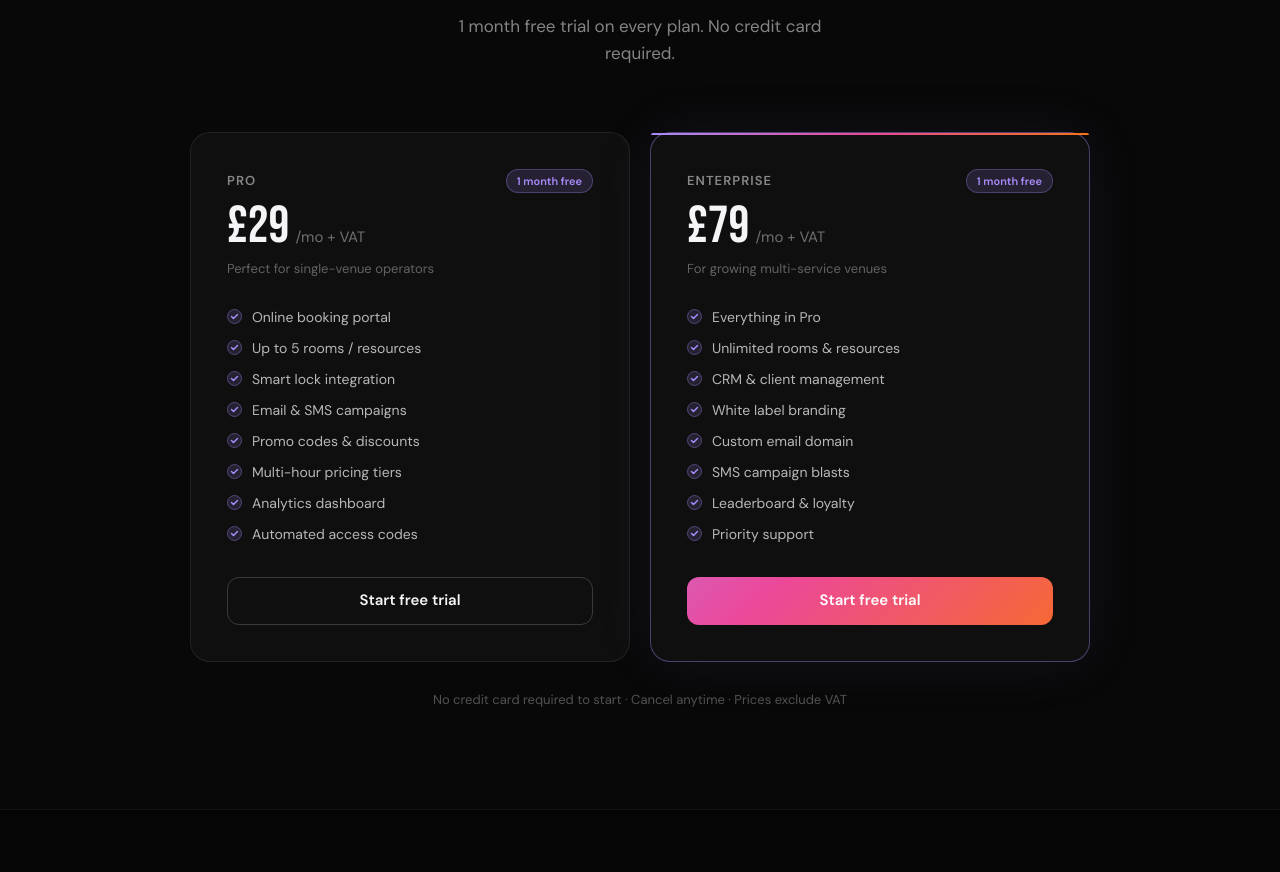
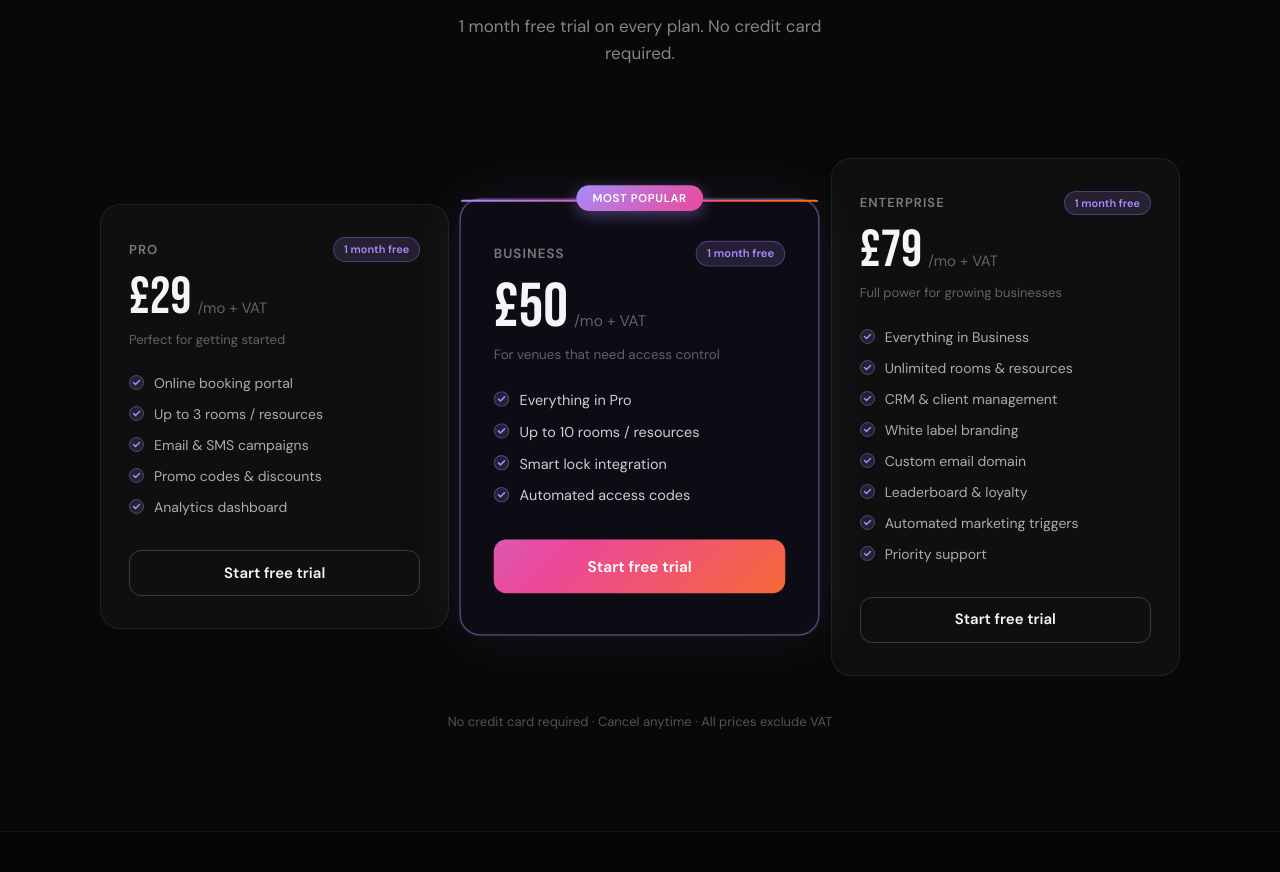
Before and after one commit to pa-tech-labs/lumentry-site, a React (Vite) app: page / in a window 1280 px wide. Shown: the part 2900-3772 px from the top of the page. Built offline with nearby package versions, Linux system fonts and the light colour scheme.

Commit message:
feat: 3-tier pricing — Pro £29, Business £50 (most popular), Enterprise £79

```diff
--- a/src/App.tsx
+++ b/src/App.tsx
@@ -2,7 +2,7 @@ import { useState, useEffect, useRef } from 'react'
 
 // ── Types ─────────────────────────────────────────────────────────────────────
 
-type Plan = 'pro' | 'enterprise'
+type Plan = 'pro' | 'business' | 'enterprise'
 type ModalStep = 1 | 2 | 3
 
 interface FormData {
@@ -92,23 +92,27 @@ const MARQUEE_ITEMS = [
 
 const PRO_FEATURES = [
   'Online booking portal',
-  'Up to 5 rooms / resources',
-  'Smart lock integration',
+  'Up to 3 rooms / resources',
   'Email & SMS campaigns',
   'Promo codes & discounts',
-  'Multi-hour pricing tiers',
   'Analytics dashboard',
+]
+
+const BUSINESS_FEATURES = [
+  'Everything in Pro',
+  'Up to 10 rooms / resources',
+  'Smart lock integration',
   'Automated access codes',
 ]
 
 const ENTERPRISE_FEATURES = [
-  'Everything in Pro',
+  'Everything in Business',
   'Unlimited rooms & resources',
   'CRM & client management',
   'White label branding',
   'Custom email domain',
-  'SMS campaign blasts',
   'Leaderboard & loyalty',
+  'Automated marketing triggers',
   'Priority support',
 ]
 
@@ -491,11 +495,105 @@ function BookingModes() {
 
 // ── Pricing ───────────────────────────────────────────────────────────────────
 
+const FREE_BADGE = (
+  <span style={{
+    fontSize: '11px', fontWeight: 700, padding: '3px 10px',
+    background: 'rgba(167,139,250,0.15)', border: '1px solid rgba(167,139,250,0.3)',
+    borderRadius: '999px', color: '#a78bfa',
+  }}>1 month free</span>
+)
+
+function PricingCard({
+  plan, price, tagline, features, featured, onTrialClick,
+}: {
+  plan: Plan
+  price: string
+  tagline: string
+  features: string[]
+  featured?: boolean
+  onTrialClick: (plan: Plan) => void
+}) {
+  const label = plan === 'pro' ? 'Pro' : plan === 'business' ? 'Business' : 'Enterprise'
+
+  return (
+    <div style={{
+      background: featured ? '#0d0b14' : '#0f0f0f',
+      border: featured ? '1px solid rgba(167,139,250,0.5)' : '1px solid rgba(255,255,255,0.07)',
+      borderRadius: '20px',
+      padding: featured ? '40px 32px' : '32px 28px',
+      position: 'relative',
+      display: 'flex', flexDirection: 'column',
+      boxShadow: featured ? '0 0 60px rgba(167,139,250,0.1), 0 0 0 1px rgba(167,139,250,0.15)' : 'none',
+      transform: featured ? 'scale(1.03)' : 'scale(1)',
+      zIndex: featured ? 1 : 0,
+      transition: 'box-shadow 0.25s',
+    }}>
+      {/* Gradient top border for Business */}
+      {featured && (
+        <div style={{
+          position: 'absolute', top: 0, left: 0, right: 0, height: '2px',
+          background: 'linear-gradient(90deg, #a78bfa, #ec4899, #f97316)',
+          borderRadius: '20px 20px 0 0',
+        }} />
+      )}
+
+      {/* Most Popular badge */}
+      {featured && (
+        <div style={{
+          position: 'absolute', top: '-14px', left: '50%', transform: 'translateX(-50%)',
+          background: 'linear-gradient(135deg, #a78bfa, #ec4899)',
+          color: '#fff', fontSize: '11px', fontWeight: 800,
+          padding: '4px 16px', borderRadius: '999px',
+          letterSpacing: '0.06em', textTransform: 'uppercase', whiteSpace: 'nowrap',
+          boxShadow: '0 4px 16px rgba(167,139,250,0.4)',
+        }}>
+          Most Popular
+        </div>
+      )}
+
+      <div style={{ marginBottom: '24px' }}>
+        <div style={{ display: 'flex', alignItems: 'center', justifyContent: 'space-between', marginBottom: '10px' }}>
+          <span style={{ fontSize: '13px', fontWeight: 700, color: 'rgba(255,255,255,0.45)', letterSpacing: '0.08em', textTransform: 'uppercase' }}>{label}</span>
+          {FREE_BADGE}
+        </div>
+        <div style={{ display: 'flex', alignItems: 'baseline', gap: '6px' }}>
+          <span style={{
+            fontFamily: "'Bebas Neue', sans-serif",
+            fontSize: featured ? '60px' : '52px',
+            color: '#f5f5f7', lineHeight: 1,
+          }}>{price}</span>
+          <span style={{ fontSize: '15px', color: 'rgba(255,255,255,0.35)' }}>/mo + VAT</span>
+        </div>
+        <p style={{ fontSize: '13px', color: 'rgba(255,255,255,0.35)', margin: '6px 0 0' }}>{tagline}</p>
+      </div>
+
+      <div style={{ display: 'flex', flexDirection: 'column', gap: '10px', marginBottom: '32px', flex: 1 }}>
+        {features.map(f => (
+          <div key={f} style={{ display: 'flex', alignItems: 'flex-start', gap: '10px' }}>
+            <CheckIcon />
+            <span style={{ fontSize: '14px', color: featured ? 'rgba(255,255,255,0.8)' : 'rgba(255,255,255,0.65)' }}>{f}</span>
+          </div>
+        ))}
+      </div>
+
+      <button
+        onClick={() => onTrialClick(plan)}
+        className={featured ? 'grad-btn' : 'ghost-btn'}
+        style={{ width: '100%', height: featured ? '52px' : '46px', borderRadius: '12px', fontSize: '15px', fontWeight: 600 }}
+      >
+        Start free trial
+      </button>
+    </div>
+  )
+}
+
 function Pricing({ onTrialClick }: { onTrialClick: (plan?: Plan) => void }) {
+  const handleClick = (plan: Plan) => onTrialClick(plan)
+
   return (
     <section id="pricing" style={{ padding: '100px 24px' }}>
-      <div style={{ maxWidth: '900px', margin: '0 auto' }}>
-        <div style={{ textAlign: 'center', marginBottom: '64px' }}>
+      <div style={{ maxWidth: '1080px', margin: '0 auto' }}>
+        <div style={{ textAlign: 'center', marginBottom: '72px' }}>
           <p style={{ fontSize: '13px', fontWeight: 600, color: '#f97316', letterSpacing: '0.1em', textTransform: 'uppercase', marginBottom: '16px' }}>
             Simple pricing
           </p>
@@ -512,89 +610,42 @@ function Pricing({ onTrialClick }: { onTrialClick: (plan?: Plan) => void }) {
           </p>
         </div>
 
-        <div style={{ display: 'grid', gridTemplateColumns: 'repeat(auto-fit, minmax(300px, 1fr))', gap: '20px' }}>
-          {/* Pro */}
-          <div className="pricing-card">
-            <div style={{ marginBottom: '28px' }}>
-              <div style={{ display: 'flex', alignItems: 'center', justifyContent: 'space-between', marginBottom: '8px' }}>
-                <span style={{ fontSize: '13px', fontWeight: 700, color: 'rgba(255,255,255,0.5)', letterSpacing: '0.08em', textTransform: 'uppercase' }}>Pro</span>
-                <span style={{
-                  fontSize: '11px', fontWeight: 700, padding: '3px 10px',
-                  background: 'rgba(167,139,250,0.15)', border: '1px solid rgba(167,139,250,0.3)',
-                  borderRadius: '999px', color: '#a78bfa',
-                }}>1 month free</span>
-              </div>
-              <div style={{ display: 'flex', alignItems: 'baseline', gap: '6px' }}>
-                <span style={{ fontFamily: "'Bebas Neue', sans-serif", fontSize: '52px', color: '#f5f5f7', lineHeight: 1 }}>£29</span>
-                <span style={{ fontSize: '15px', color: 'rgba(255,255,255,0.4)' }}>/mo + VAT</span>
-              </div>
-              <p style={{ fontSize: '13px', color: 'rgba(255,255,255,0.35)', margin: '6px 0 0' }}>Perfect for single-venue operators</p>
-            </div>
-
-            <div style={{ display: 'flex', flexDirection: 'column', gap: '10px', marginBottom: '32px' }}>
-              {PRO_FEATURES.map(f => (
-                <div key={f} style={{ display: 'flex', alignItems: 'flex-start', gap: '10px' }}>
-                  <CheckIcon />
-                  <span style={{ fontSize: '14px', color: 'rgba(255,255,255,0.7)' }}>{f}</span>
-                </div>
-              ))}
-            </div>
-
-            <button
-              onClick={() => onTrialClick('pro')}
-              className="ghost-btn"
-              style={{ width: '100%', height: '48px', borderRadius: '12px', fontSize: '15px', fontWeight: 600 }}
-            >
-              Start free trial
-            </button>
-          </div>
-
-          {/* Enterprise */}
-          <div className="pricing-card featured">
-            {/* Gradient top border */}
-            <div style={{
-              position: 'absolute', top: 0, left: 0, right: 0, height: '2px',
-              background: 'linear-gradient(90deg, #a78bfa, #ec4899, #f97316)',
-              borderRadius: '20px 20px 0 0',
-            }} />
-
-            <div style={{ marginBottom: '28px' }}>
-              <div style={{ display: 'flex', alignItems: 'center', justifyContent: 'space-between', marginBottom: '8px' }}>
-                <span style={{ fontSize: '13px', fontWeight: 700, color: 'rgba(255,255,255,0.5)', letterSpacing: '0.08em', textTransform: 'uppercase' }}>Enterprise</span>
-                <span style={{
-                  fontSize: '11px', fontWeight: 700, padding: '3px 10px',
-                  background: 'rgba(167,139,250,0.15)', border: '1px solid rgba(167,139,250,0.3)',
-                  borderRadius: '999px', color: '#a78bfa',
-                }}>1 month free</span>
-              </div>
-              <div style={{ display: 'flex', alignItems: 'baseline', gap: '6px' }}>
-                <span style={{ fontFamily: "'Bebas Neue', sans-serif", fontSize: '52px', color: '#f5f5f7', lineHeight: 1 }}>£79</span>
-                <span style={{ fontSize: '15px', color: 'rgba(255,255,255,0.4)' }}>/mo + VAT</span>
-              </div>
-              <p style={{ fontSize: '13px', color: 'rgba(255,255,255,0.35)', margin: '6px 0 0' }}>For growing multi-service venues</p>
-            </div>
-
-            <div style={{ display: 'flex', flexDirection: 'column', gap: '10px', marginBottom: '32px' }}>
-              {ENTERPRISE_FEATURES.map(f => (
-                <div key={f} style={{ display: 'flex', alignItems: 'flex-start', gap: '10px' }}>
-                  <CheckIcon />
-                  <span style={{ fontSize: '14px', color: 'rgba(255,255,255,0.7)' }}>{f}</span>
-                </div>
-              ))}
-            </div>
-
-            <button
-              onClick={() => onTrialClick('enterprise')}
-              className="grad-btn"
-              style={{ width: '100%', height: '48px', borderRadius: '12px', fontSize: '15px' }}
-            >
-              Start free trial
-            </button>
-          </div>
+        {/* Extra top padding to make room for the "Most Popular" pill that pops above the Business card */}
+        <div style={{
+          display: 'grid',
+          gridTemplateColumns: 'repeat(3, 1fr)',
+          gap: '16px',
+          alignItems: 'center',
+          paddingTop: '18px',
+        }}
+          className="pricing-grid"
+        >
+          <PricingCard
+            plan="pro"
+            price="£29"
+            tagline="Perfect for getting started"
+            features={PRO_FEATURES}
+            onTrialClick={handleClick}
+          />
+          <PricingCard
+            plan="business"
+            price="£50"
+            tagline="For venues that need access control"
+            features={BUSINESS_FEATURES}
+            featured
+            onTrialClick={handleClick}
+          />
+          <PricingCard
+            plan="enterprise"
+            price="£79"
+            tagline="Full power for growing businesses"
+            features={ENTERPRISE_FEATURES}
+            onTrialClick={handleClick}
+          />
         </div>
 
-        <p style={{ textAlign: 'center', fontSize: '13px', color: 'rgba(255,255,255,0.3)', marginTop: '28px' }}>
-          No credit card required to start · Cancel anytime · Prices exclude VAT
+        <p style={{ textAlign: 'center', fontSize: '13px', color: 'rgba(255,255,255,0.3)', marginTop: '36px' }}>
+          No credit card required · Cancel anytime · All prices exclude VAT
         </p>
       </div>
     </section>
@@ -741,7 +792,8 @@ function TrialModal({ open, onClose, initialPlan }: { open: boolean; onClose: ()
   }
 
   const planDetails: Record<Plan, { price: string; features: string[] }> = {
-    pro: { price: '£29/mo', features: PRO_FEATURES.slice(0, 5) },
+    pro:        { price: '£29/mo', features: PRO_FEATURES },
+    business:   { price: '£50/mo', features: BUSINESS_FEATURES },
     enterprise: { price: '£79/mo', features: ENTERPRISE_FEATURES.slice(0, 5) },
   }
 
--- a/src/index.css
+++ b/src/index.css
@@ -116,3 +116,15 @@ input, select {
 ::-webkit-scrollbar { width: 6px; }
 ::-webkit-scrollbar-track { background: #111; }
 ::-webkit-scrollbar-thumb { background: #333; border-radius: 3px; }
+
+@media (max-width: 860px) {
+  .pricing-grid {
+    grid-template-columns: 1fr !important;
+    max-width: 440px;
+    margin-left: auto;
+    margin-right: auto;
+  }
+  .pricing-grid > div {
+    transform: none !important;
+  }
+}
```
